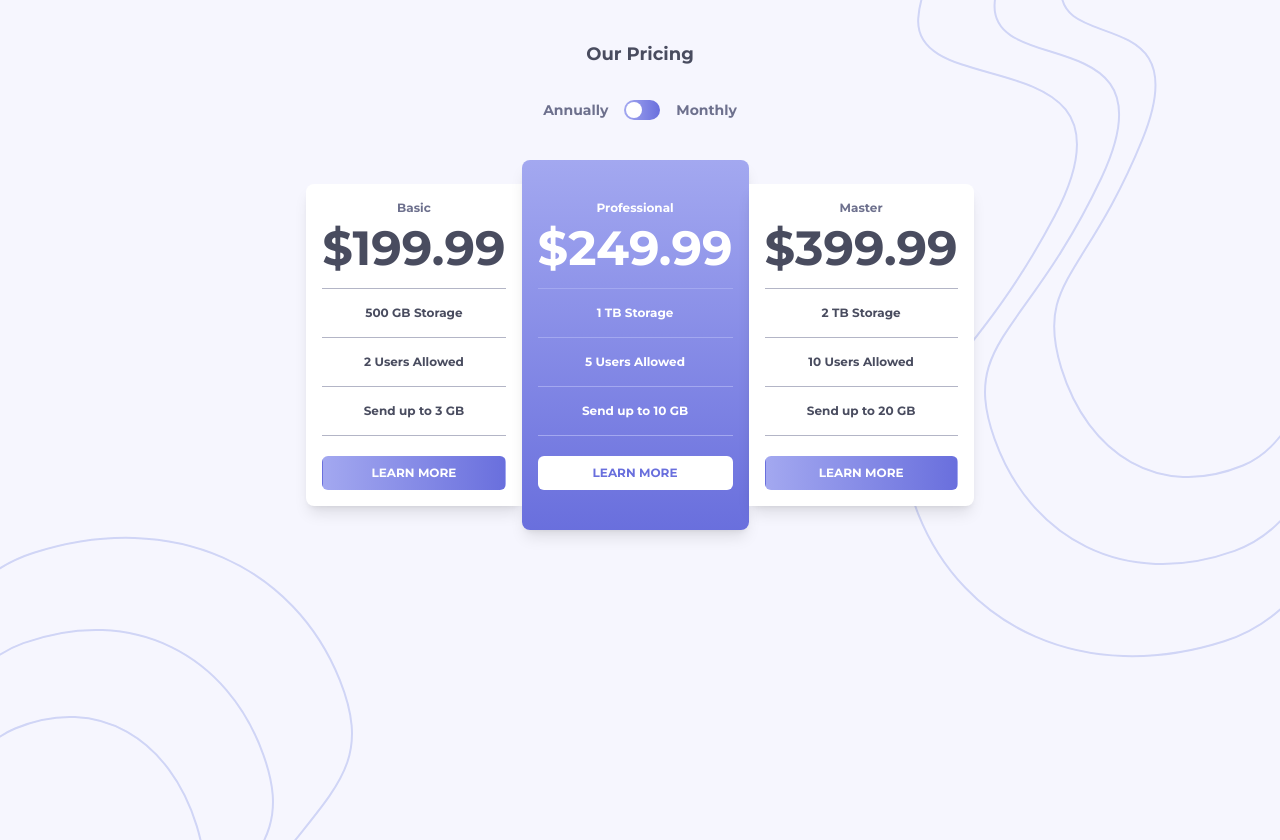
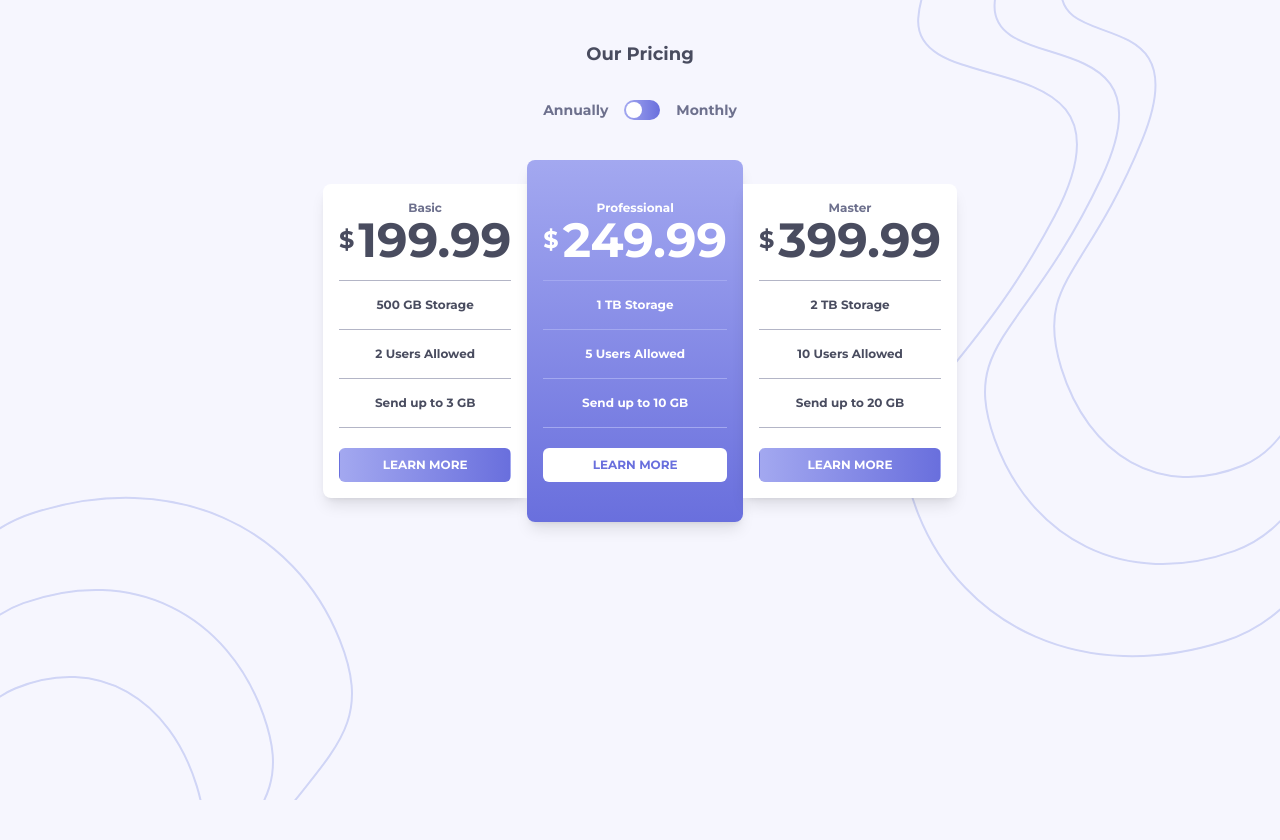
Before and after one commit to Lukaszwebster/pricing-component-with-toggle, a plain HTML site: page index.html in a window 1280 px wide. After the commit the page ends 800 px from the top, so only its background shows below. Drawn offline with Linux system fonts and the light colour scheme.

Commit message:
making flex in wrapper

```diff
--- a/index.html
+++ b/index.html
@@ -11,7 +11,7 @@
 			@import url("https://fonts.googleapis.com/css2?family=Montserrat:wght@700&display=swap");
 		</style>
 	</head>
-	<body class="h-screen">
+	<body class="h-screen flex justify-center">
 		<main class="ml-3 mr-3 font-montserrat">
 			<div class="mt-10 text-center">
 				<h1 class="text-lg text-DarkGrayishBlue">Our Pricing</h1>
@@ -28,8 +28,12 @@
 				<section
 					class="flex flex-col items-center bg-white rounded-lg p-4 shadow-lg md:rounded-none md:rounded-l-lg">
 					<span class="text-xs text-GrayishBlue">Basic</span>
-					<span class="text-5xl mt-2 text-DarkGrayishBlue hidden"> &dollar;19.99</span>
-					<span class="text-5xl mt-2 text-DarkGrayishBlue"> &dollar;199.99</span>
+					<div class="flex items-center gap-1">
+						<span class="text-5xl mt-2 text-DarkGrayishBlue hidden"> $19.99</span>
+						<span class="text-2xl text-DarkGrayishBlue"> $</span>
+						<span class="text-5xl text-DarkGrayishBlue">199.99</span>
+					</div>
+
 					<div class="h-px w-full bg-LightGrayishBlue mt-4"></div>
 					<span class="text-xs text-DarkGrayishBlue mt-4"> 500 GB Storage</span>
 					<div class="h-px w-full bg-LightGrayishBlue mt-4"></div>
@@ -45,9 +49,12 @@
 				<section
 					class="flex flex-col items-center p-4 bg-gradient-to-b from-gradientFrom to-gradientTo mt-4 rounded-lg shadow-lg md:m-0 md:pt-10 md:pb-10">
 					<span class="text-xs text-white"> Professional</span>
-
-					<span class="text-5xl mt-2 text-white hidden"> &dollar;24.99</span>
-					<span class="text-5xl mt-2 text-white"> &dollar;249.99</span>
+					<div class="flex items-center gap-1">
+						<span class="text-2xl text-white hidden">$</span>
+						<span class="hidden">24.99</span>
+						<span class="text-2xl text-white"> $</span
+						><span class="text-5xl text-white">249.99</span>
+					</div>
 					<div class="h-px w-full bg-gradientFrom mt-4"></div>
 					<span class="text-xs text-white mt-4"> 1 TB Storage</span>
 					<div class="h-px w-full bg-gradientFrom mt-4"></div>
@@ -63,8 +70,12 @@
 				<section
 					class="flex flex-col items-center bg-white rounded-lg p-4 mt-4 shadow-lg md:m-0 md:rounded-none md:rounded-r-lg">
 					<span class="text-xs text-GrayishBlue"> Master </span>
-					<span class="text-5xl mt-2 text-DarkGrayishBlue hidden"> &dollar;39.99 </span>
-					<span class="text-5xl mt-2 text-DarkGrayishBlue"> &dollar;399.99</span>
+					<div class="flex items-center gap-1">
+						<span class="text-5xl mt-2 text-DarkGrayishBlue hidden">$</span
+						><span class="text-5xl mt-2 text-DarkGrayishBlue hidden"> 39.99 </span>
+						<span class="text-2xl text-DarkGrayishBlue">$</span
+						><span class="text-5xl text-DarkGrayishBlue">399.99</span>
+					</div>
 					<div class="h-px w-full bg-LightGrayishBlue mt-4"></div>
 					<span class="text-xs text-DarkGrayishBlue mt-4"> 2 TB Storage</span>
 					<div class="h-px w-full bg-LightGrayishBlue mt-4"></div>
```
Also changed, not shown: output.css.
